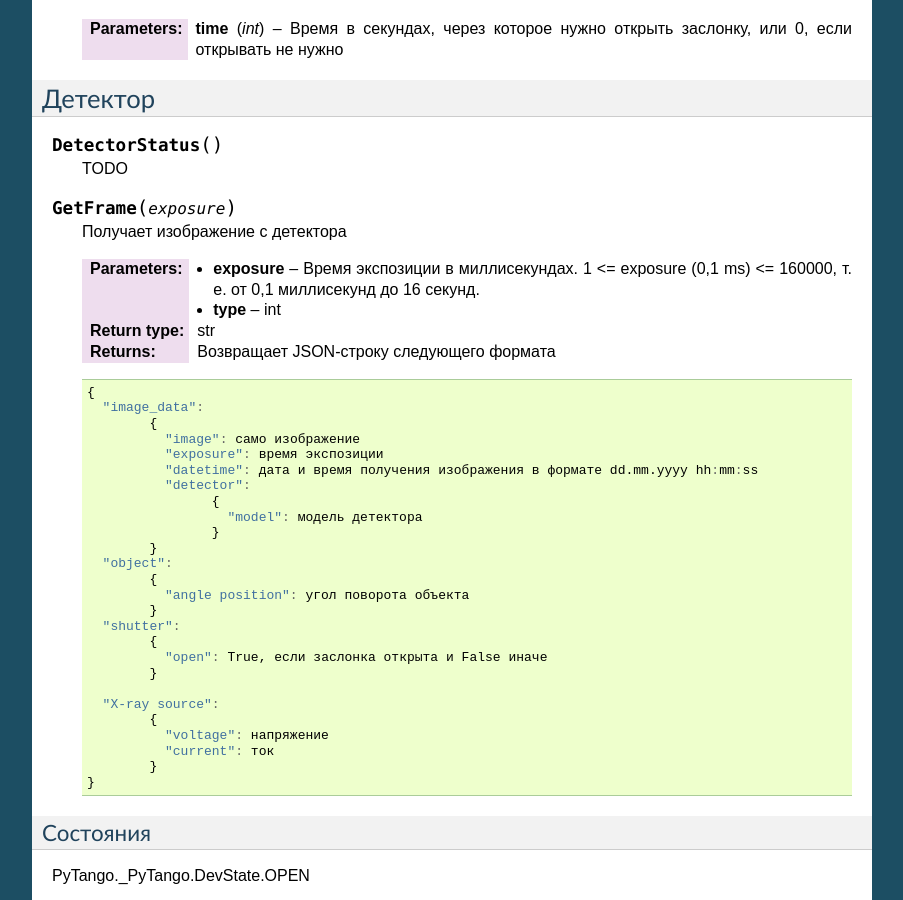
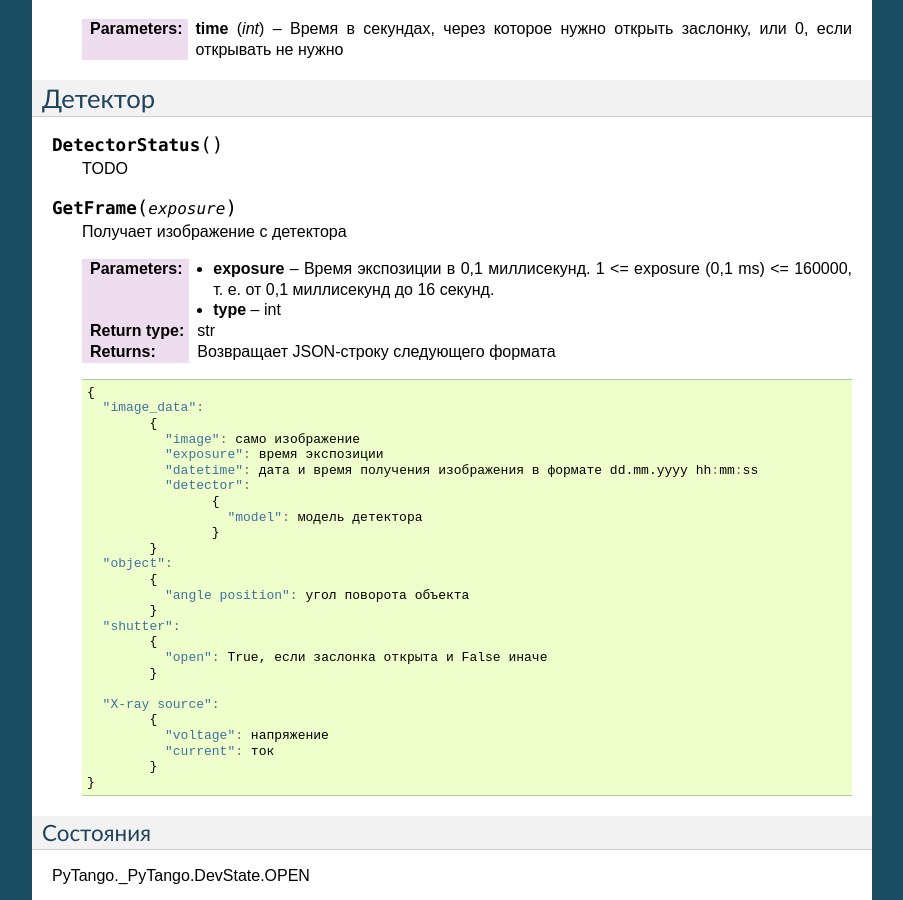
Before and after one commit to dmitryKonturov/robotom, a Sphinx documentation site: the page built from docs/source/client.rst, in a window 1280 px wide and 900 px high, scrolled down 1652 px. Shown: the whole window, without its empty margins (198-1101 px from the left). Built offline with Sphinx 7.4.7, drawn with Linux system fonts in a browser that asks for light colours.

Commit message:
RBTM-184 fix  exposure description

```diff
--- a/docs/source/client.rst
+++ b/docs/source/client.rst
@@ -115,7 +115,7 @@
 
    Получает изображение с детектора
 
-   :param exposure: Время экспозиции в миллисекундах. 1 <= exposure (0,1 ms) <= 160000, т. е. от 0,1 миллисекунд до 16 секунд.
+   :param exposure: Время экспозиции в 0,1 миллисекунд. 1 <= exposure (0,1 ms) <= 160000, т. е. от 0,1 миллисекунд до 16 секунд.
    :param type: int
    :rtype: str
    :returns: Возвращает JSON-строку следующего формата
```
